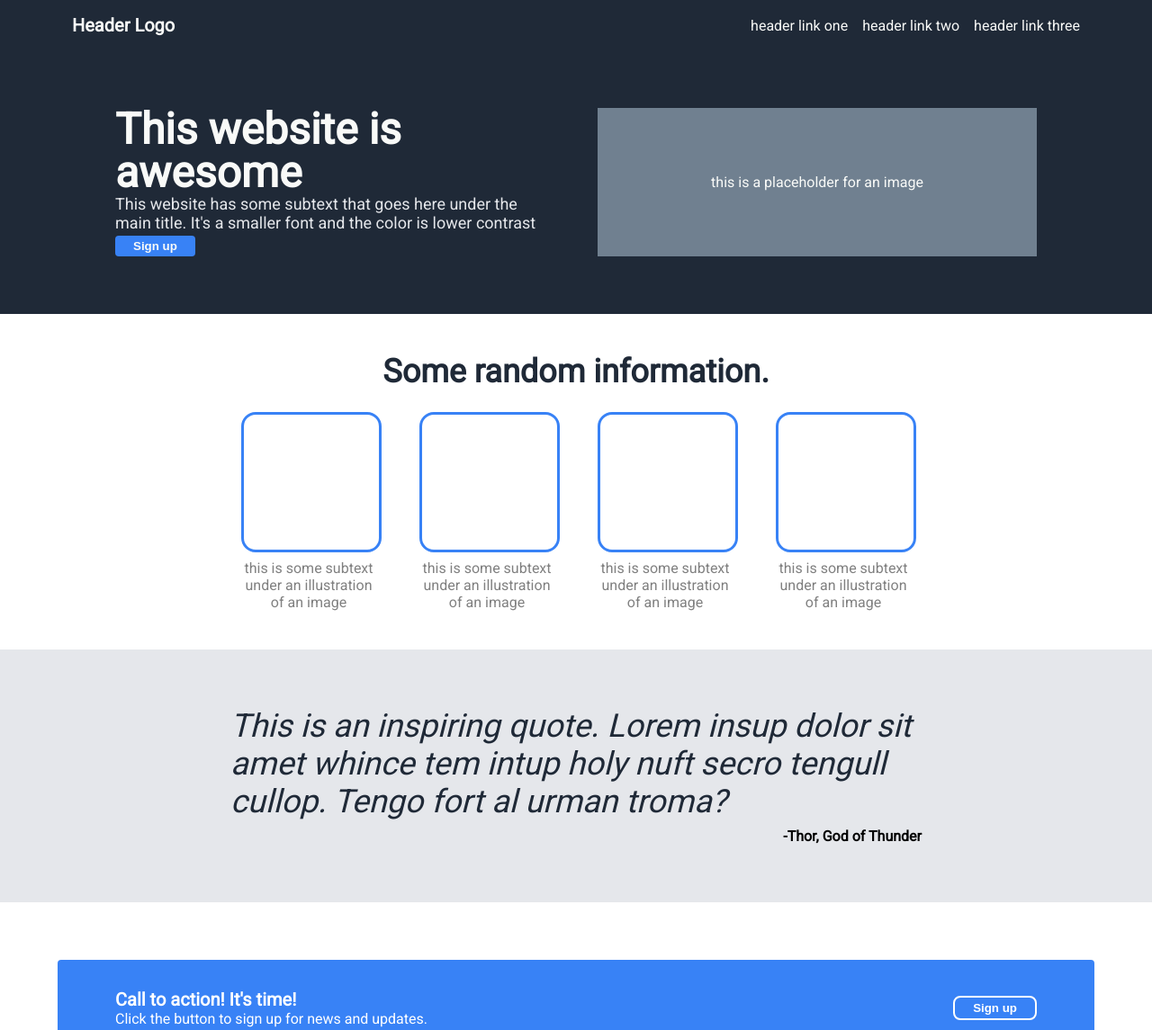
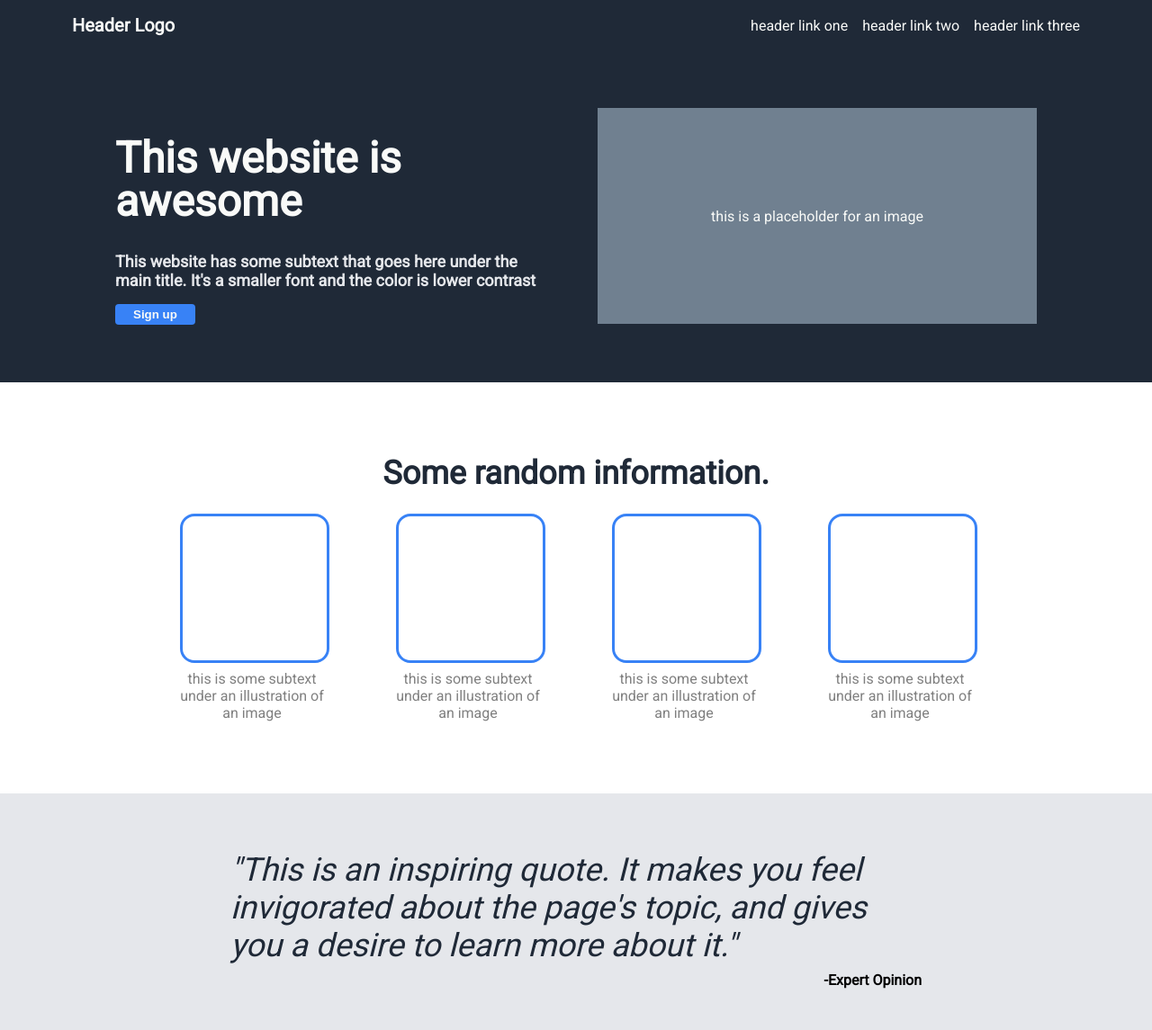
Before and after one commit to dylancdavis/landing-page, a plain HTML site: page index.html in a window 1280 px wide. Shown: the top 1145 px of the page at 90% size. Drawn offline with Linux system fonts and the light colour scheme.

Commit message:
Clean up CSS

```diff
--- a/index.html
+++ b/index.html
@@ -24,8 +24,8 @@
         </div>
         <div class="hero-container">
             <div>
-                <div class="hero-main">This website is awesome</div>
-                <div class="hero-subtext">This website has some subtext that goes here under the main title. It's a smaller font and the color is lower contrast</div>
+                <h1 class="hero-main">This website is awesome</h1>
+                <h2 class="hero-subtext">This website has some subtext that goes here under the main title. It's a smaller font and the color is lower contrast</h2>
                 <button class="hero-button">Sign up</button>
             </div>
             <div class="header-image">
@@ -46,8 +46,8 @@
             </div>
         </div>
         <div class="quote-container content-box">
-            <div class="quote-text">This is an inspiring quote. Lorem insup dolor sit amet whince tem intup holy nuft secro tengull cullop. Tengo fort al urman troma?</div>
-            <div class="quote-author">-Thor, God of Thunder</div>
+            <div class="quote-text">"This is an inspiring quote. It makes you feel invigorated about the page's topic, and gives you a desire to learn more about it."</div>
+            <div class="quote-author">-Expert Opinion</div>
         </div>
         <div class="action-container content-box">
             <div class="action-box">
--- a/styles.css
+++ b/styles.css
@@ -49,7 +49,7 @@ body {
     font-size: 18px;
     color: #e5e7eb;
     border: 0px solid black;
-    margin-bottom: 4px;;
+    margin-bottom: 16px;
 }
 
 .hero-button    {
@@ -66,12 +66,13 @@ body {
     justify-content: center;
     align-items: center;
     background-color: slategray;
+    height: 30vh;
 }
 
 /* Content Styling */
 
 .info-container {
-    padding: 43px;
+    padding: 10vh;
 }
 
 .information {
@@ -85,21 +86,25 @@ body {
 .box-container {
     display: flex;
     justify-content: center;
-    gap: 48px;
+    gap: 10vh;
     text-align: center;
     color: gray;
 }
 
 .info-box {
-    width: 150px;
+    width: 20vh
 }
 
 .roundbox {
-    width: 150px;
-    height: 150px;
+    width: 20vh;
+    height: 20vh;
     border: 3px solid #3882f6;
     border-radius: 16px;
-    margin-bottom: 8px;
+    margin-bottom: 8px;;
+}
+
+.roundbox:hover {
+    background-color: aliceblue;
 }
 
 .quote-container {
```
